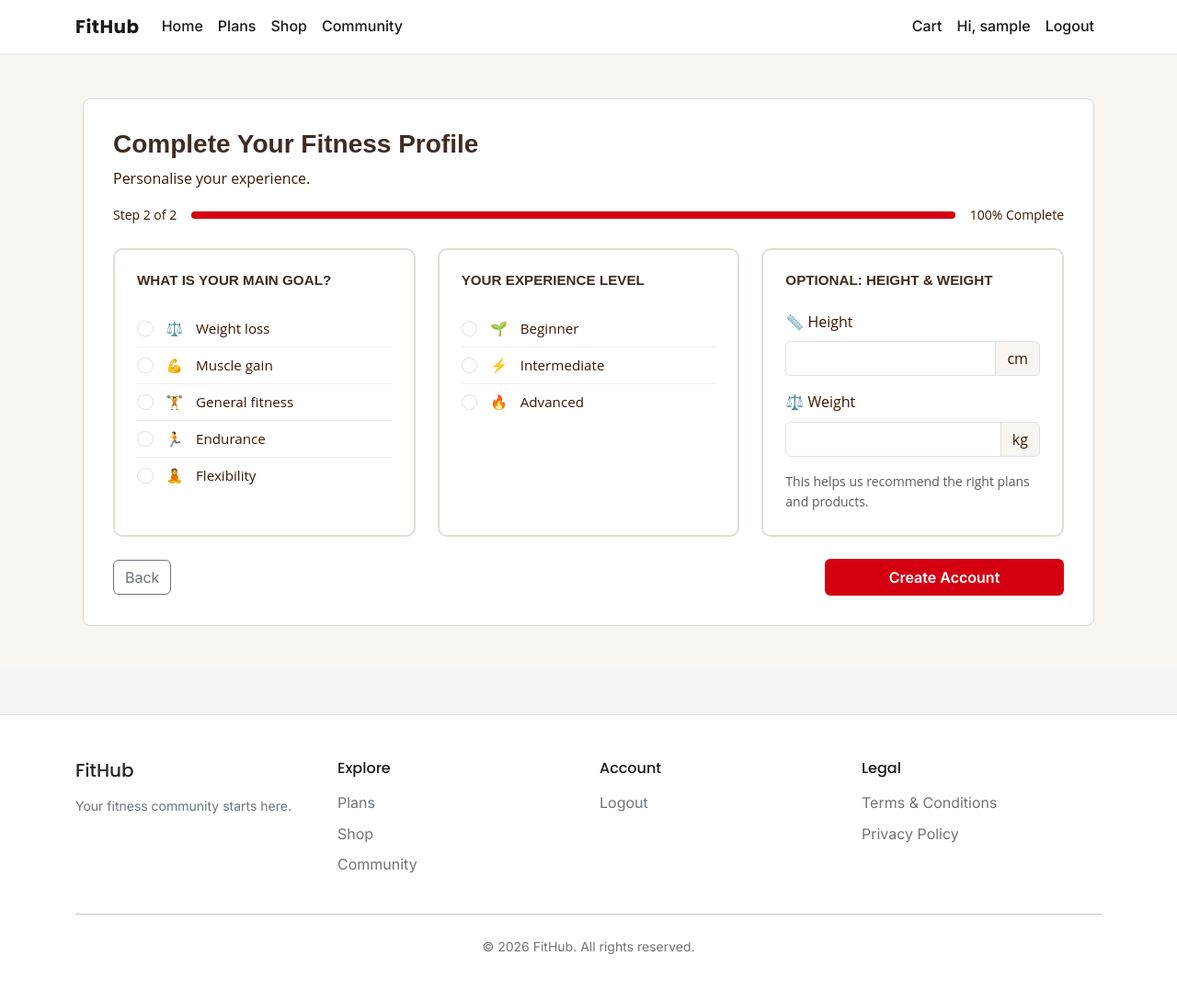
After one commit to rpires71/milestone-4, a Django app: page /dashboard/profile-setup/ in a window 1280 px wide. The commit adds this page. Shown: the whole page at 92% size. Run offline with Django 4.2, Linux system fonts and the light colour scheme; the visitor is signed in with stand-in values (Sample User, id 1); data comes from the database, SQL or seed files in the repository; some libraries are stand-ins or nearby versions.

Commit message:
feat: add two-step registration with fitness profile (step 2)

```diff
--- /dev/null
+++ b/accounts/forms.py
@@ -0,0 +1,42 @@
+from django import forms
+from .models import Profile
+
+
+class FitnessProfileForm(forms.ModelForm):
+    class Meta:
+        model = Profile
+        fields = [
+            "fitness_goal",
+            "experience_level",
+            "height_cm",
+            "weight_kg",
+        ]
+
+        widgets = {
+            "fitness_goal": forms.RadioSelect(attrs={"class": "form-check-input"}),
+            "experience_level": forms.RadioSelect(attrs={"class": "form-check-input"}),
+            "height_cm": forms.NumberInput(attrs={
+                "class": "form-control",
+                "min": "100",
+                "max": "250",
+                "step": "1",
+            }),
+            "weight_kg": forms.NumberInput(attrs={
+                "class": "form-control",
+                "min": "30",
+                "max": "250",
+                "step": "0.1",
+            }),
+        }
+
+    def __init__(self, *args, **kwargs):
+        super().__init__(*args, **kwargs)
+
+        # These are CharField-with-choices (not ModelChoiceField), so the blank
+        # option comes from the model's blank=True. Override choices to drop it.
+        self.fields["fitness_goal"].choices = Profile.GOAL_CHOICES
+        self.fields["experience_level"].choices = Profile.EXPERIENCE_CHOICES
+
+        # Required for the two-step registration; height/weight stay optional.
+        self.fields["fitness_goal"].required = True
+        self.fields["experience_level"].required = True
--- a/accounts/models.py
+++ b/accounts/models.py
@@ -22,10 +22,10 @@ class Profile(models.Model):
         User, on_delete=models.CASCADE, related_name='profile'
     )
     fitness_goal = models.CharField(
-        max_length=20, choices=GOAL_CHOICES, blank=True
+        max_length=20, choices=GOAL_CHOICES
     )
     experience_level = models.CharField(
-        max_length=20, choices=EXPERIENCE_CHOICES, blank=True
+        max_length=20, choices=EXPERIENCE_CHOICES
     )
     height_cm = models.PositiveIntegerField(null=True, blank=True)
     weight_kg = models.DecimalField(
--- /dev/null
+++ b/accounts/templates/accounts/profile_setup.html
@@ -0,0 +1,122 @@
+{% extends "base.html" %}
+{% load widget_tweaks %}
+
+{% block content %}
+
+<section class="profile-setup-section py-5">
+    <div class="container">
+
+        <div class="profile-card mx-auto">
+
+            <div class="mb-4">
+                <h1>Complete Your Fitness Profile</h1>
+                <p>Personalise your experience.</p>
+
+                <div class="d-flex align-items-center gap-3">
+                    <span class="text-nowrap small">Step 2 of 2</span>
+                    <div class="progress flex-grow-1">
+                        <div class="progress-bar" style="width: 100%"></div>
+                    </div>
+                    <span class="text-nowrap small">100% Complete</span>
+                </div>
+            </div>
+
+            <form method="POST" novalidate>
+                {% csrf_token %}
+
+                {% if form.non_field_errors %}
+                    <div class="alert alert-danger">{{ form.non_field_errors }}</div>
+                {% endif %}
+
+                <div class="row g-4">
+
+                    <!-- Panel 1: main goal -->
+                    <div class="col-12 col-lg-4 d-flex">
+                        <div class="profile-panel w-100">
+                            <h2>What is your main goal?</h2>
+                            {% if form.fitness_goal.errors %}
+                              <div class="text-danger small mb-2">{{ form.fitness_goal.errors|striptags }}</div>
+                            {% endif %}
+
+                            <div class="radio-list">
+                                {% for radio in form.fitness_goal %}
+                                    <label class="radio-row" for="{{ radio.id_for_label }}">
+                                        {{ radio.tag }}
+                                        <span class="radio-emoji" aria-hidden="true">
+                                            {% if radio.data.value == 'weight_loss' %}&#9878;&#65039;
+                                            {% elif radio.data.value == 'muscle_gain' %}&#128170;
+                                            {% elif radio.data.value == 'general_fitness' %}&#127947;&#65039;
+                                            {% elif radio.data.value == 'endurance' %}&#127939;
+                                            {% elif radio.data.value == 'flexibility' %}&#129496;
+                                            {% endif %}
+                                        </span>
+                                        <span>{{ radio.choice_label }}</span>
+                                    </label>
+                                {% endfor %}
+                            </div>
+                        </div>
+                    </div>
+
+                    <!-- Panel 2: experience level -->
+                    <div class="col-12 col-lg-4 d-flex">
+                        <div class="profile-panel w-100">
+                            <h2>Your experience level</h2>
+                            {% if form.experience_level.errors %}
+                              <div class="text-danger small mb-2">{{ form.experience_level.errors|striptags }}</div>
+                            {% endif %}
+
+                            <div class="radio-list">
+                                {% for radio in form.experience_level %}
+                                    <label class="radio-row" for="{{ radio.id_for_label }}">
+                                        {{ radio.tag }}
+                                        <span class="radio-emoji" aria-hidden="true">
+                                            {% if radio.data.value == 'beginner' %}&#127793;
+                                            {% elif radio.data.value == 'intermediate' %}&#9889;
+                                            {% elif radio.data.value == 'advanced' %}&#128293;
+                                            {% endif %}
+                                        </span>
+                                        <span>{{ radio.choice_label }}</span>
+                                    </label>
+                                {% endfor %}
+                            </div>
+                        </div>
+                    </div>
+
+                    <!-- Panel 3: optional height & weight -->
+                    <div class="col-12 col-lg-4 d-flex">
+                        <div class="profile-panel w-100">
+                            <h2>Optional: Height &amp; Weight</h2>
+
+                            <label for="{{ form.height_cm.id_for_label }}" class="form-label">&#128207; Height</label>
+                            <div class="input-group mb-3">
+                                {{ form.height_cm|add_class:"form-control" }}
+                                <span class="input-group-text">cm</span>
+                            </div>
+
+                            <label for="{{ form.weight_kg.id_for_label }}" class="form-label">&#9878;&#65039; Weight</label>
+                            <div class="input-group mb-3">
+                                {{ form.weight_kg|add_class:"form-control" }}
+                                <span class="input-group-text">kg</span>
+                            </div>
+
+                            <p class="small text-muted mb-0">
+                                This helps us recommend the right plans and products.
+                            </p>
+                        </div>
+                    </div>
+
+                </div>
+
+                <div class="d-flex justify-content-between align-items-center mt-4">
+                    <a href="{% url 'account_signup' %}" class="btn btn-outline-secondary">Back</a>
+                    <button type="submit" class="btn btn-fithub-primary">Create Account</button>
+                </div>
+
+            </form>
+
+        </div>
+
+    </div>
+</section>
+
+{% endblock %}
--- a/accounts/urls.py
+++ b/accounts/urls.py
@@ -3,4 +3,5 @@ from . import views
 
 urlpatterns = [
     path('', views.dashboard, name='dashboard'),
+    path('profile-setup/', views.profile_setup, name='profile_setup'),
 ]
--- a/accounts/views.py
+++ b/accounts/views.py
@@ -1,5 +1,8 @@
-from django.shortcuts import render
+# accounts/views.py
+from django.shortcuts import render, redirect
 from django.contrib.auth.decorators import login_required
+from .forms import FitnessProfileForm
+from .models import Profile
 
 
 @login_required
@@ -27,3 +30,18 @@ def dashboard(request):
         'profile': profile,
     }
     return render(request, 'accounts/dashboard.html', context)
+
+
+@login_required
+def profile_setup(request):
+    profile, created = Profile.objects.get_or_create(user=request.user)
+
+    if request.method == "POST":
+        form = FitnessProfileForm(request.POST, instance=profile)
+        if form.is_valid():
+            form.save()
+            return redirect("dashboard")
+    else:
+        form = FitnessProfileForm(instance=profile)
+
+    return render(request, "accounts/profile_setup.html", {"form": form})
--- a/fithub/settings.py
+++ b/fithub/settings.py
@@ -153,9 +153,10 @@ ACCOUNT_LOGIN_METHODS = {'username', 'email'}
 ACCOUNT_SIGNUP_FIELDS = ['username*', 'email*', 'email2*', 'password1*', 'password2*']
 ACCOUNT_EMAIL_VERIFICATION = 'mandatory'
 ACCOUNT_USERNAME_MIN_LENGTH = 4
+ACCOUNT_EMAIL_CONFIRMATION_AUTHENTICATED_REDIRECT_URL = "/dashboard/profile-setup/"
 
 LOGIN_URL = '/accounts/login/'
-LOGIN_REDIRECT_URL = '/'
+LOGIN_REDIRECT_URL = "/dashboard/profile-setup/"
 
 # Internationalization
 # https://docs.djangoproject.com/en/4.2/topics/i18n/
--- a/static/css/style.css
+++ b/static/css/style.css
@@ -113,3 +113,139 @@ a:hover {
 .skip-link:focus {
   left: 0;
 }
+
+.profile-setup-section {
+    background-color: #f9f6f1;
+    min-height: 80vh;
+}
+
+.profile-card {
+    max-width: 1100px;
+    background: #ffffff;
+    border: 1px solid #d8d8d8;
+    padding: 2rem;
+    border-radius: 8px;
+}
+
+.profile-card h1,
+.profile-card h2 {
+    font-family: "Montserrat", sans-serif;
+    color: #3e2c23;
+    font-weight: 700;
+}
+
+.profile-card h1 {
+    font-size: 1.75rem;
+}
+
+.profile-card h2 {
+    font-size: 0.95rem;
+    text-transform: uppercase;
+    margin-bottom: 1.5rem;
+}
+
+.profile-card p,
+.profile-card label,
+.profile-card span {
+    font-family: "Open Sans", sans-serif;
+    color: #3a1705;
+}
+
+.progress {
+    height: 8px;
+    background-color: #ddd;
+}
+
+.progress-bar {
+    background-color: #d40012;
+}
+
+.profile-panel{
+    border:2px solid #e3ddd4;
+    border-radius:10px;
+    padding:1.5rem;
+    background:#fff;
+    display:flex;
+    flex-direction:column;
+}
+
+.radio-list{
+    display:flex;
+    flex-direction:column;
+}
+
+.radio-row{
+    display:flex;
+    align-items:center;
+    gap:.75rem;
+    padding:.65rem 0;
+    margin:0;
+    width:100%;
+    cursor:pointer;
+}
+
+/* Bootstrap radios: reset the default margin so they sit flush left and centred */
+.radio-row .form-check-input{
+    flex-shrink:0;
+    margin:0;
+    float:none;
+    width:1.1rem;
+    height:1.1rem;
+}
+
+.radio-row .form-check-input:checked{
+    background-color:#d40012;
+    border-color:#d40012;
+}
+
+.radio-row span{
+    font-size:.95rem;
+    line-height:1.2;
+}
+
+.radio-emoji{
+    font-size:1.1rem;
+    line-height:1;
+    width:1.4rem;
+    text-align:center;
+    flex-shrink:0;
+}
+
+.radio-row:not(:last-child){
+    border-bottom:1px solid #efefef;
+}
+
+.input-group-text {
+    background-color: #f9f6f1;
+    color: #3a1705;
+}
+
+.btn-fithub-primary {
+    background-color: #d40012;
+    border: 2px solid #d40012;
+    color: #fff;
+    font-weight: 700;
+    min-width: 260px;
+}
+
+.btn-fithub-primary:hover {
+    background-color: #a9000e;
+    border-color: #a9000e;
+    color: #fff;
+}
+
+@media (max-width: 767px) {
+    .profile-card {
+        padding: 1rem;
+    }
+
+    .d-flex.justify-content-between {
+        flex-direction: column;
+        gap: 1rem;
+    }
+
+    .btn-fithub-primary,
+    .btn-outline-secondary {
+        width: 100%;
+    }
+}
```
Also changed, not shown: accounts/migrations/0002_alter_profile_experience_level_and_more.py (added).
